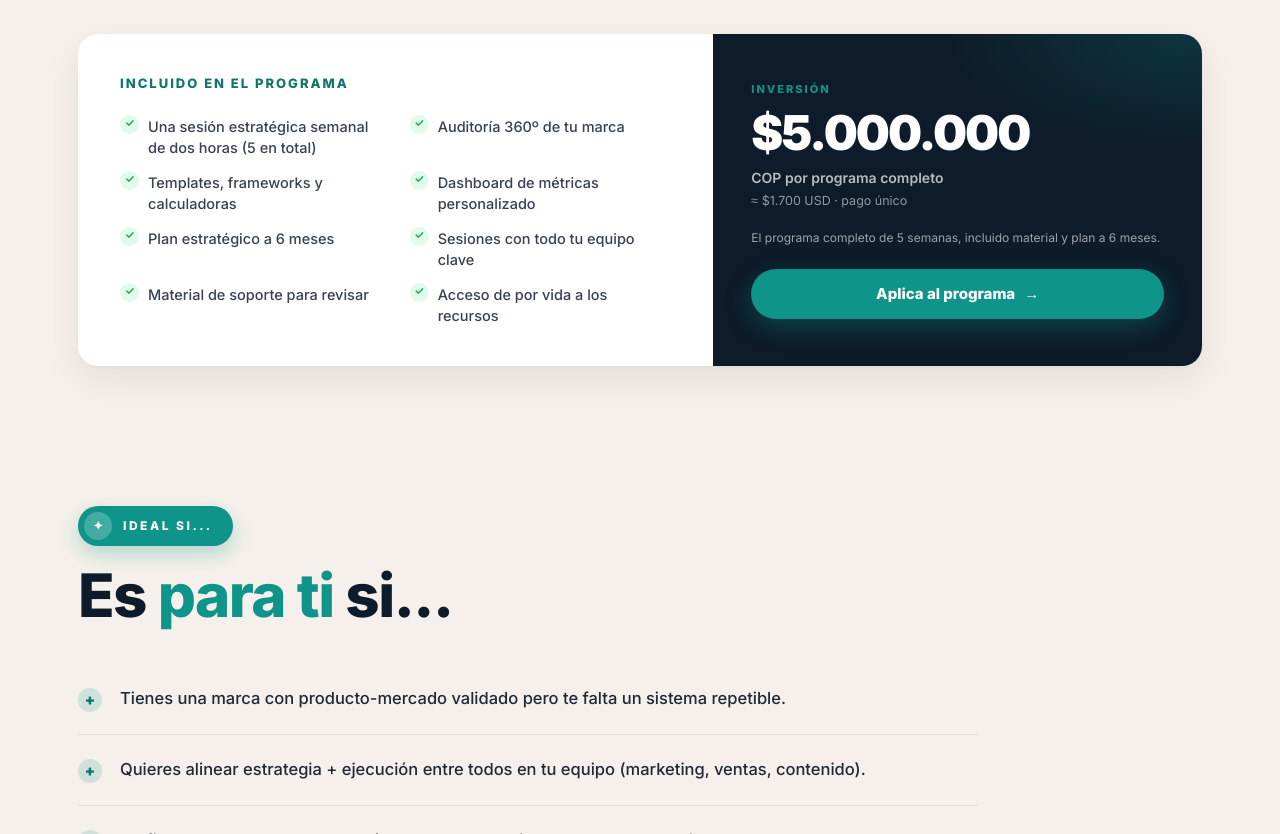
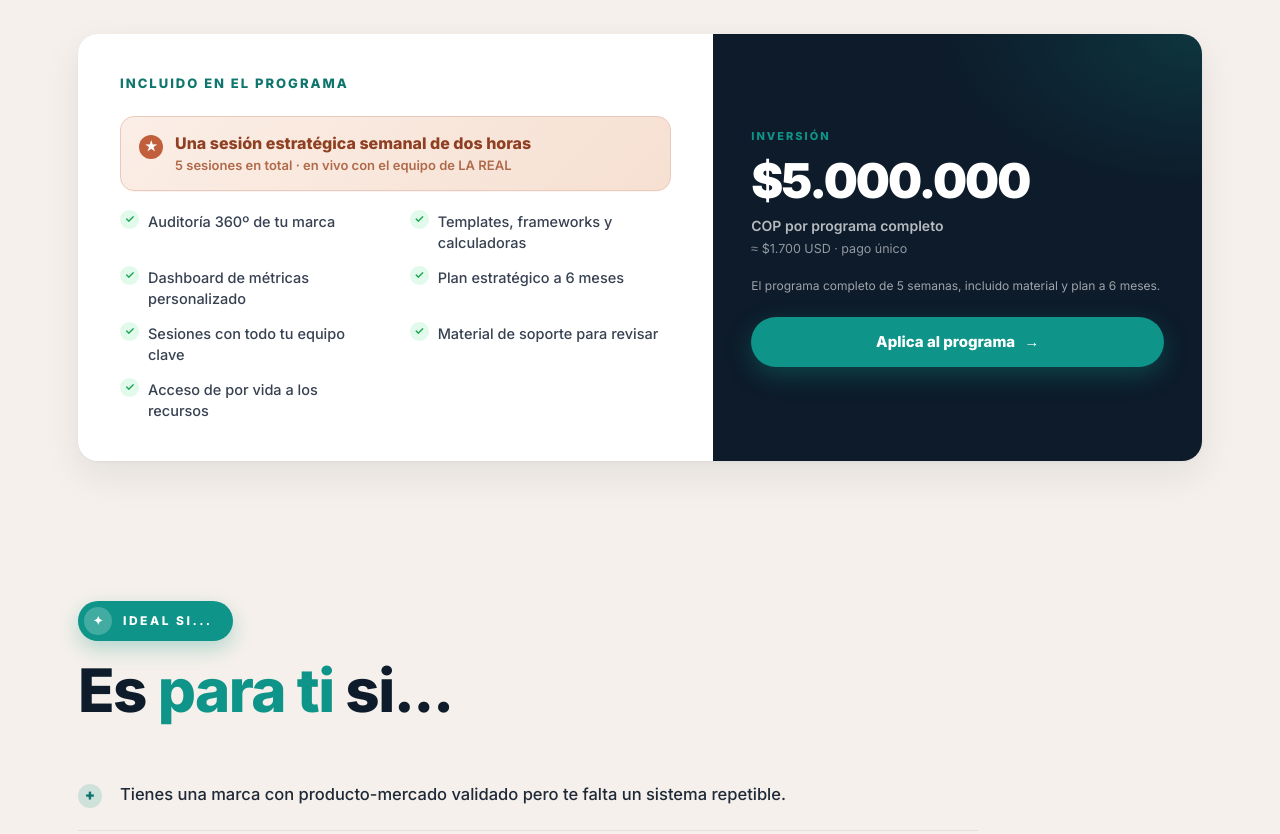
Before and after one commit to juanfelareal/la-real-simple, a website: page metodologia-real.html in a window 1280 px wide. Shown: the part 2807-3641 px from the top of the page. Drawn offline with Linux system fonts and the light colour scheme.

Commit message:
Metodología: sesión semanal como bloque destacado terracota (#38)
* Forzar redeploy de Vercel (comentario invisible)

Dispara un build nuevo para publicar el texto ya mergeado de las sesiones
semanales en Metodología REAL.

Co-Authored-By: Claude Opus 4.8 <noreply@anthropic.com>
Claude-Session: https://claude.ai/code/session_01PMWbY3WTLUPeeH6PS5sjrD

* Metodología: destacar la sesión semanal como bloque terracota

El ítem de la sesión estratégica semanal ahora es una tarjeta destacada
(ancho completo, fondo y borde terracota, insignia ★) para diferenciarlo
de los demás ítems con check verde de la lista.

Co-Authored-By: Claude Opus 4.8 <noreply@anthropic.com>
Claude-Session: https://claude.ai/code/session_01PMWbY3WTLUPeeH6PS5sjrD

---------

Co-authored-by: Claude <noreply@anthropic.com>

```diff
--- a/assets/lr-site.css
+++ b/assets/lr-site.css
@@ -128,6 +128,10 @@ nav.open .nav-toggle span:nth-child(3){transform:translateY(-7px) rotate(-45deg)
 .feats{list-style:none;display:grid;grid-template-columns:1fr 1fr;gap:14px 28px;}
 .feats li{font-size:14.5px;color:#374151;line-height:1.45;padding-left:28px;position:relative;font-weight:500;}
 .feats li::before{content:'✓';position:absolute;left:0;top:-1px;width:19px;height:19px;border-radius:50%;background:color-mix(in srgb,var(--green) 16%,#fff);color:var(--green-deep);font-weight:900;font-size:11px;display:flex;align-items:center;justify-content:center;}
+.feats li.feat-hl{grid-column:1 / -1;display:flex;flex-direction:column;gap:3px;padding:16px 20px 16px 54px;margin-bottom:6px;border-radius:14px;background:linear-gradient(135deg,#FBEEE6,#F6E0D2);border:1px solid color-mix(in srgb,#C15F3C 34%,#fff);box-shadow:0 1px 0 rgba(193,95,60,.06);}
+.feats li.feat-hl strong{font-size:16px;font-weight:800;color:#8F3F22;line-height:1.3;}
+.feats li.feat-hl span{font-size:13px;font-weight:600;color:#B06A4A;line-height:1.35;}
+.feats li.feat-hl::before{content:'★';left:18px;top:18px;width:24px;height:24px;background:#C15F3C;color:#fff;font-size:12px;}
 .offer-aside{background:var(--navy);color:#fff;padding:40px 38px;display:flex;flex-direction:column;justify-content:center;position:relative;overflow:hidden;}
 .offer-aside::before{content:'';position:absolute;inset:0;background:radial-gradient(ellipse 90% 60% at 100% 0%,color-mix(in srgb,var(--svc) 22%,transparent),transparent 60%);pointer-events:none;}
 .offer-aside .lbl{font-size:11px;font-weight:800;letter-spacing:2px;text-transform:uppercase;color:var(--svc);margin-bottom:12px;position:relative;}
--- a/metodologia-real.html
+++ b/metodologia-real.html
@@ -121,7 +121,7 @@
         <div class="offer-body">
           <h4>Incluido en el programa</h4>
           <ul class="feats">
-            <li>Una sesión estratégica semanal de dos horas (5 en total)</li>
+            <li class="feat-hl"><strong>Una sesión estratégica semanal de dos horas</strong><span>5 sesiones en total · en vivo con el equipo de LA REAL</span></li>
             <li>Auditoría 360º de tu marca</li>
             <li>Templates, frameworks y calculadoras</li>
             <li>Dashboard de métricas personalizado</li>
```
